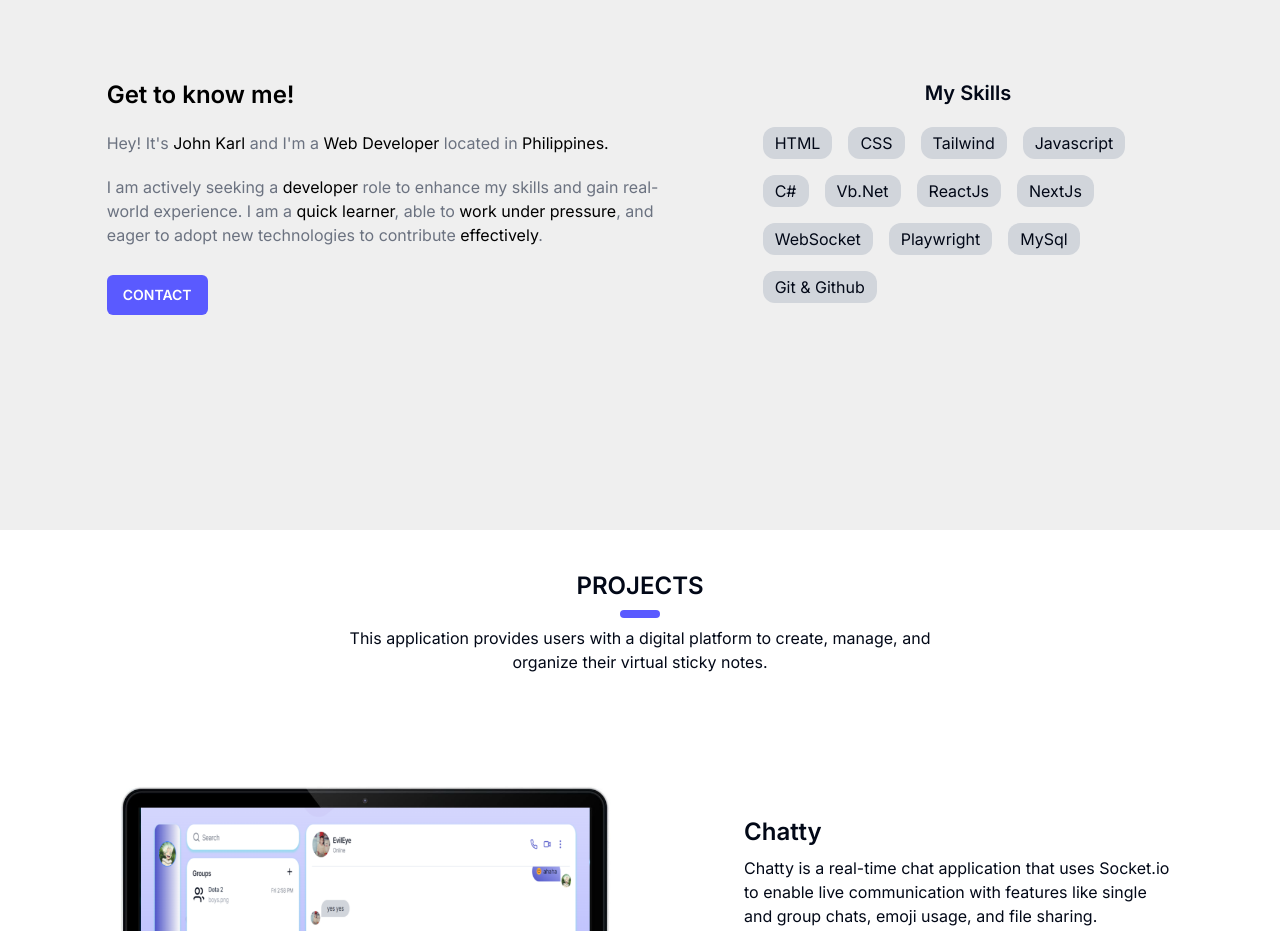
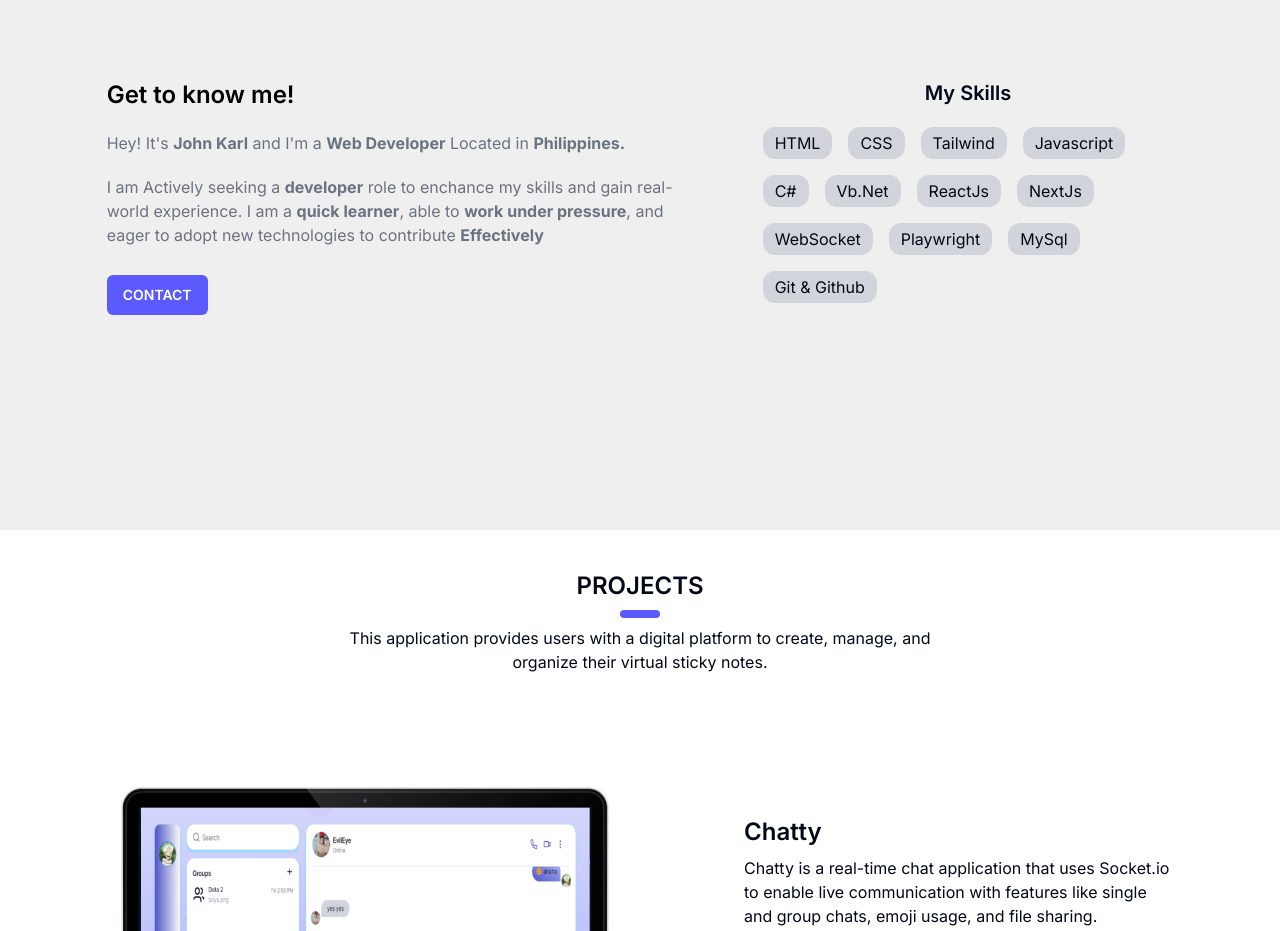
Before and after one commit to CodeCarlz/CodeCarlz, a Next.js app: page / in a window 1280 px wide. Shown: the part 1140-2071 px from the top of the page. Built offline with nearby package versions, Linux system fonts and the light colour scheme.

Commit message:
update code for paragraph

```diff
--- a/src/components/aboutme.jsx
+++ b/src/components/aboutme.jsx
@@ -24,6 +24,19 @@ const Aboutme = () => {
               Get to know me!
             </h1>
             <p>
+              Hey! It's <strong>John Karl</strong> and I'm a{" "}
+              <strong>Web Developer</strong> Located in{" "}
+              <strong>Philippines.</strong>{" "}
+            </p>
+            <p>
+              I am Actively seeking a <strong>developer</strong> role to
+              enchance my skills and gain real-world experience. I am a{" "}
+              <strong>quick learner</strong>, able to{" "}
+              <strong>work under pressure</strong>, and eager to adopt new
+              technologies to contribute <strong>Effectively</strong>
+            </p>
+
+            {/* <p>
               Hey! It's <span className="text-black">John Karl</span> and I'm a
               <span className="text-black"> Web Developer </span>located in
               <span className="text-black"> Philippines. </span>
@@ -36,7 +49,7 @@ const Aboutme = () => {
               <span className="text-black"> work under pressure</span>, and
               eager to adopt new technologies to contribute
               <span className="text-black"> effectively</span>.
-            </p>
+            </p> */}
             <Button variant="lightblue" className="w-fit mt-2">
               <a href="#contactDiv">CONTACT</a>
             </Button>
```
